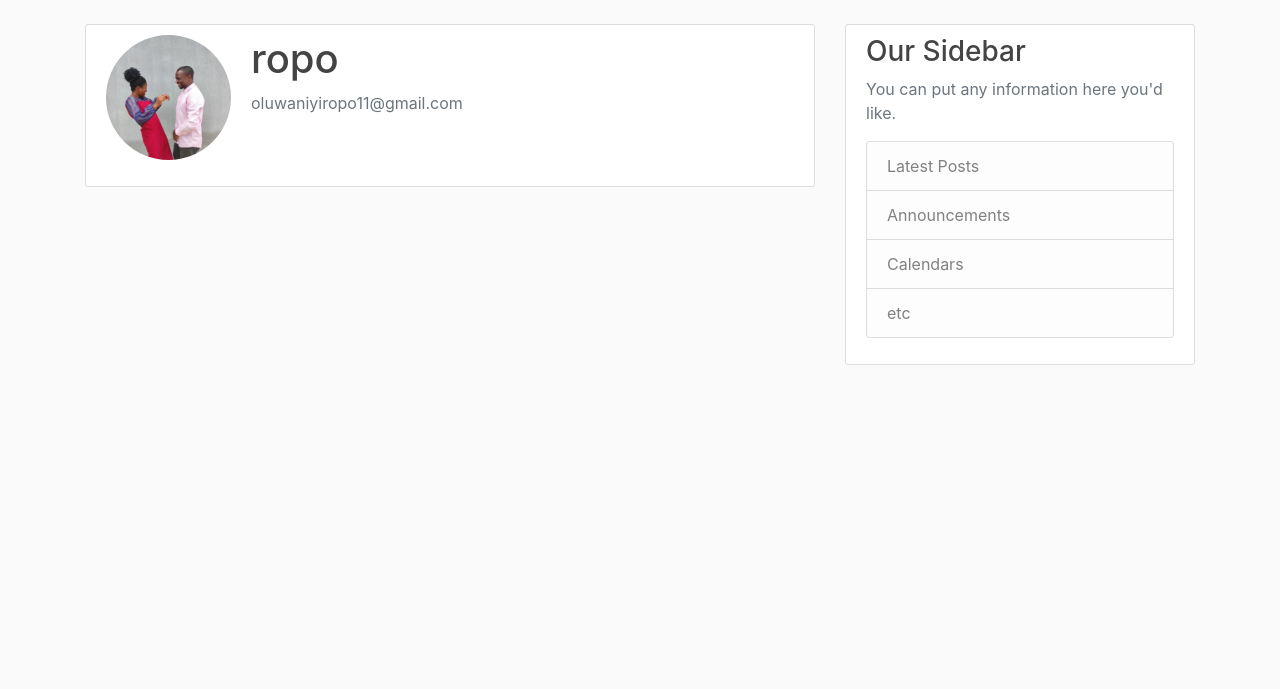
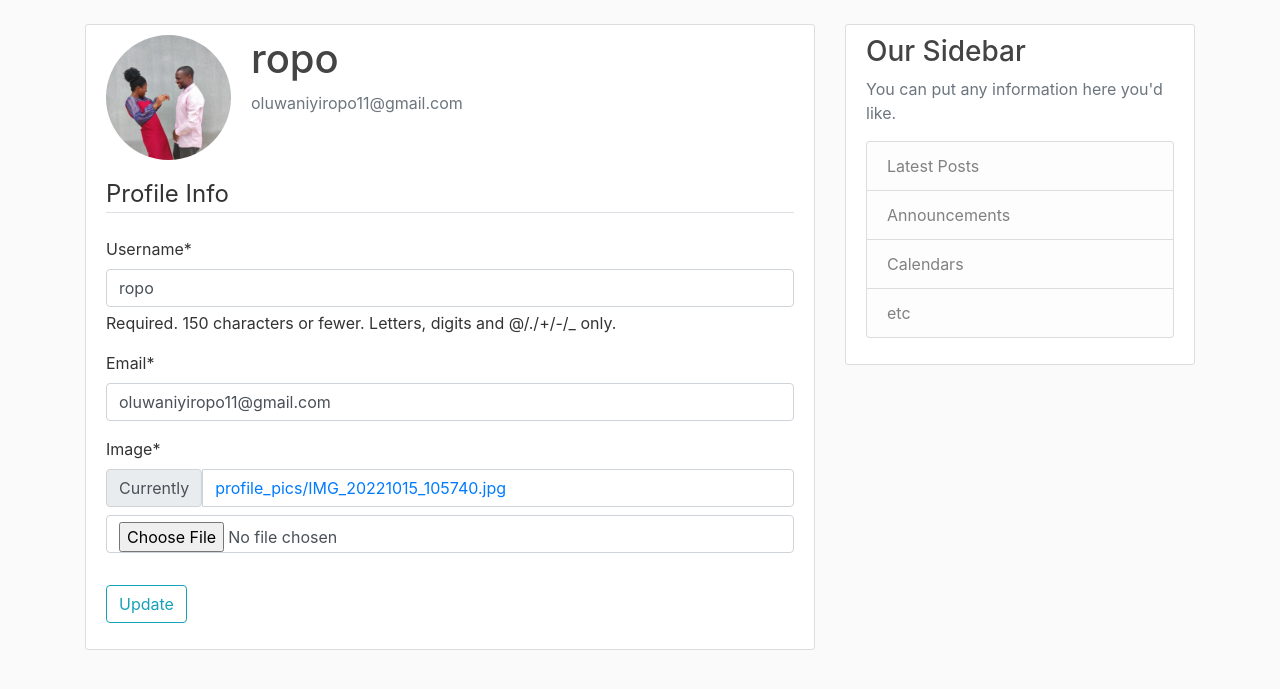
Before and after one commit to Oluwaniyi66/django_project_full_web_app, a Django app: page /profile/ in a window 1280 px wide. Shown: the part 56-745 px from the top of the page. Run offline with Django 4.2, Linux system fonts and the light colour scheme; a user stored in the database is signed in; data comes from the database, SQL or seed files in the repository; both versions use the stored data as it was after the commit; some libraries are stand-ins or nearby versions.

Commit message:
update user profile

```diff
--- a/blog/templates/blog/home.html
+++ b/blog/templates/blog/home.html
@@ -2,6 +2,9 @@
   {% block content %}
     {% for post in posts %}
           <article class="media content-section">
+
+            <img class="rounded-circle article-img" src="{{ post.author.profile.image.url }}">
+
             <div class="media-body">
               <div class="article-metadata">
                 <a class="mr-2" href="#">{{ post.author }}</a>
--- a/users/forms.py
+++ b/users/forms.py
@@ -1,10 +1,22 @@
 from django import forms
 from django.contrib.auth.models import User
 from django.contrib.auth.forms import UserCreationForm
-
+from .models import Profile
 
 class UserRegisterForm(UserCreationForm):
       email = forms.EmailField()
       class Meta:
           model = User
           fields = ['username', 'email', 'password1', 'password2']
+
+class UserUpdateForm(forms.ModelForm):
+    email = forms.EmailField()
+
+    class Meta:
+        model = User
+        fields = ['username', 'email']
+
+class ProfileUpdateForm(forms.ModelForm):
+    class Meta:
+        model = Profile
+        fields =['image']
--- a/users/models.py
+++ b/users/models.py
@@ -1,5 +1,6 @@
 from django.db import models
 from django.contrib.auth.models import User
+from PIL import Image
 
 # Create your models here.
 
@@ -9,3 +10,13 @@ class Profile(models.Model):
 
     def __str__(self):
       return f'{self.user.username} Profile'
+
+    def save(self):
+      super().save()
+
+      img = Image.open(self.image.path)
+
+      if img.height > 300 or img.width > 300:
+        output_size = (300, 300)
+        img.thumbnail(output_size)
+        img.save(self.image.path)
--- a/users/templates/users/profile.html
+++ b/users/templates/users/profile.html
@@ -10,5 +10,17 @@
         </div>
       </div>
       <!-- FORM HERE -->
+      <form method="POST" enctype="multipart/form-data">
+
+          {% csrf_token %}
+          <fieldset class="form-group">
+              <legend class="border-bottom mb-4"> Profile Info</legend>
+              {{ u_form|crispy}}
+              {{ p_form|crispy}}
+          </fieldset>
+          <div class="form-group">
+              <button class="btn btn-outline-info" type="submit">Update</button>
+          </div>
+        </form>
     </div>
 {% endblock content %}
--- a/users/views.py
+++ b/users/views.py
@@ -1,7 +1,7 @@
 from django.shortcuts import render, redirect
 from django.contrib import messages
 from django.contrib.auth.decorators import login_required
-from .forms import UserRegisterForm
+from .forms import UserRegisterForm, UserUpdateForm, ProfileUpdateForm
 
 # Create your views here.
 
@@ -19,5 +19,20 @@ def register(request):
 
 @login_required
 def profile(request):
+    if request.method == 'POST':
+      u_form = UserUpdateForm(request.POST ,instance=request.user)
+      p_form = ProfileUpdateForm(request.POST, request.FILES, instance=request.user.profile)
+      if u_form.is_valid() and p_form.is_valid():
+          u_form.save()
+          p_form.save()
+          messages.success(request, 'Your account has been updated!')
+          return redirect('profile')
+    else:
+       u_form = UserUpdateForm(instance=request.user)
+       p_form = ProfileUpdateForm(instance=request.user.profile)
 
-  return render(request,'users/profile.html')
+    context = {
+      'u_form': u_form,
+      'p_form': p_form
+        }
+    return render(request,'users/profile.html', context)
```
Also changed, not shown: db.sqlite3, media/profile_pics/IMG_20221015_105740.jpg (added), media/profile_pics/Ropo_2022_Profile_picture.jpg (added), 1 other file.
